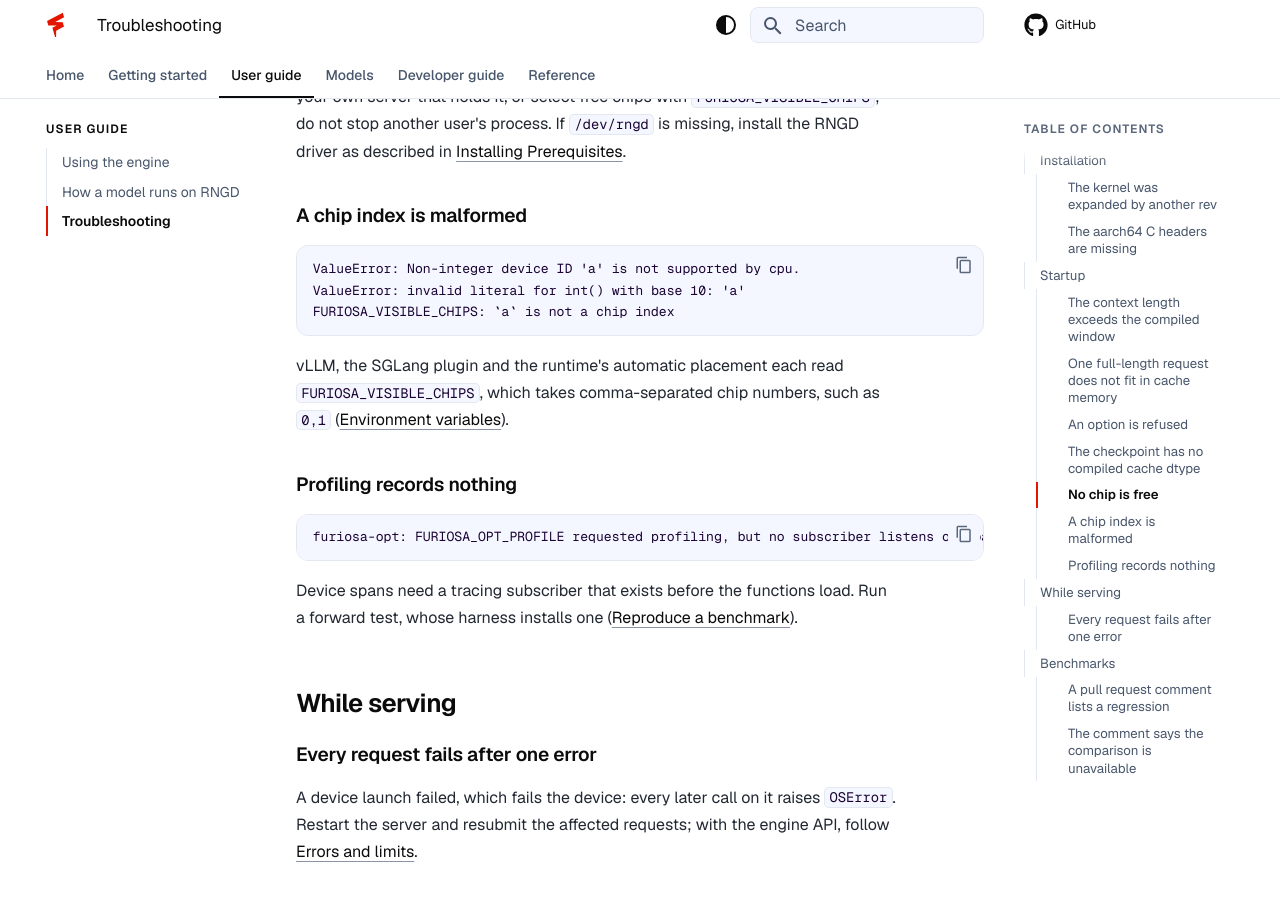
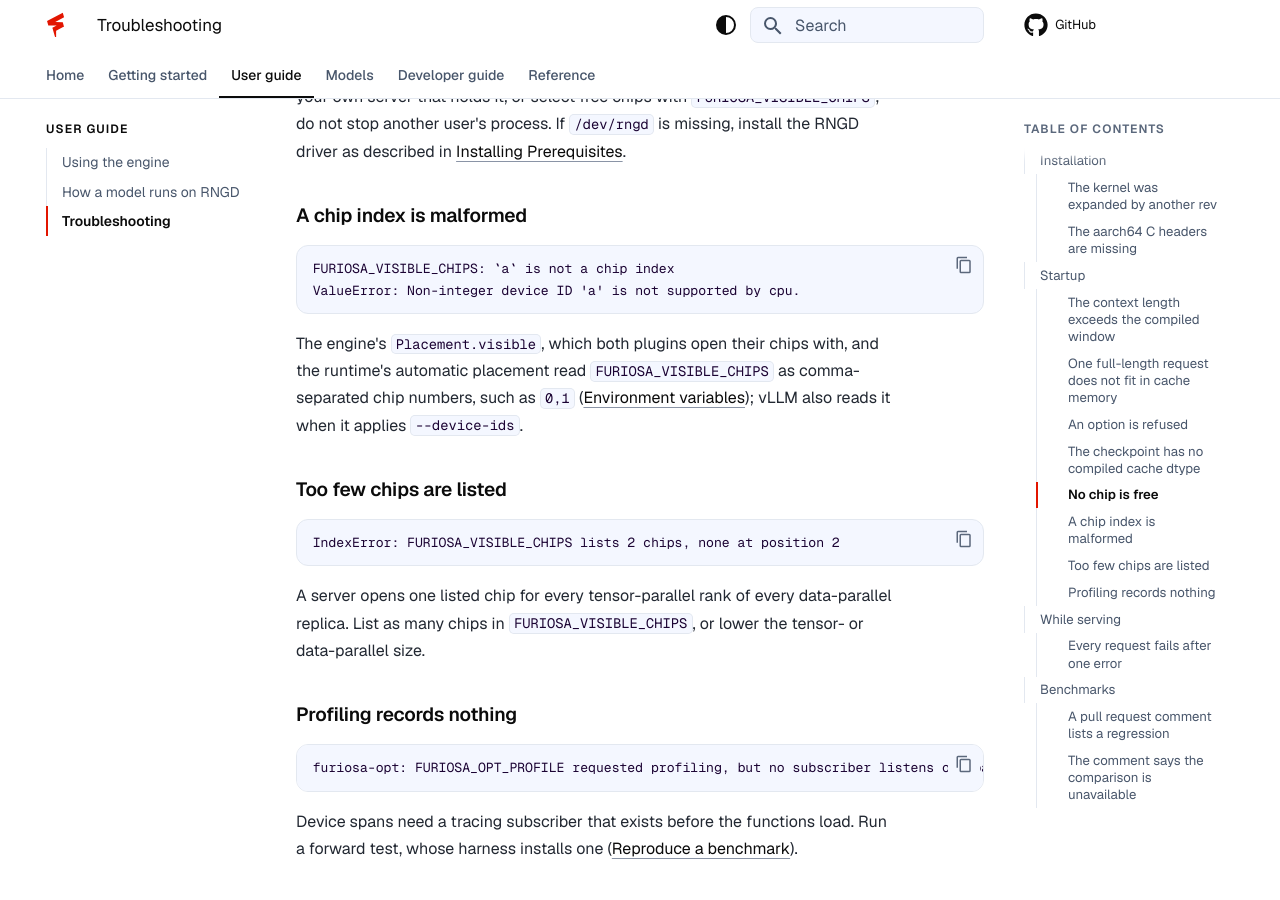
Before and after one commit to furiosa-ai/furiosa-opt-models, an MkDocs documentation site: the page built from docs/reference/troubleshooting.md, in a window 1280 px wide and 900 px high, scrolled down 1843 px. Built offline with MkDocs 1.6.1 and Material for MkDocs 9.7.7, drawn with Linux system fonts in a browser that asks for light colours; comment, search, counter and statistics services are not loaded.

Commit message:
Describe the engine's placement as the plugins' reader of FURIOSA_VISIBLE_CHIPS
A malformed entry now gives the runtime's one message whichever plugin reads it, and vLLM's own
only when it applies `--device-ids`; the troubleshooting page also names the refusal of a list
shorter than the server's chips.

````diff
--- a/docs/reference/troubleshooting.md
+++ b/docs/reference/troubleshooting.md
@@ -74,12 +74,20 @@ If `/dev/rngd` is missing, install the RNGD driver as described in [Installing P
 ### A chip index is malformed
 
 ```text
+FURIOSA_VISIBLE_CHIPS: `a` is not a chip index
 ValueError: Non-integer device ID 'a' is not supported by cpu.
-ValueError: invalid literal for int() with base 10: 'a'
-FURIOSA_VISIBLE_CHIPS: `a` is not a chip index
 ```
 
-vLLM, the SGLang plugin and the runtime's automatic placement each read `FURIOSA_VISIBLE_CHIPS`, which takes comma-separated chip numbers, such as `0,1` ([Environment variables](environment.md)).
+The engine's `Placement.visible`, which both plugins open their chips with, and the runtime's automatic placement read `FURIOSA_VISIBLE_CHIPS` as comma-separated chip numbers, such as `0,1` ([Environment variables](environment.md)); vLLM also reads it when it applies `--device-ids`.
+
+### Too few chips are listed
+
+```text
+IndexError: FURIOSA_VISIBLE_CHIPS lists 2 chips, none at position 2
+```
+
+A server opens one listed chip for every tensor-parallel rank of every data-parallel replica.
+List as many chips in `FURIOSA_VISIBLE_CHIPS`, or lower the tensor- or data-parallel size.
 
 ### Profiling records nothing
 
````
Also changed, not shown: docs/reference/environment.md (+1 -1 lines).
